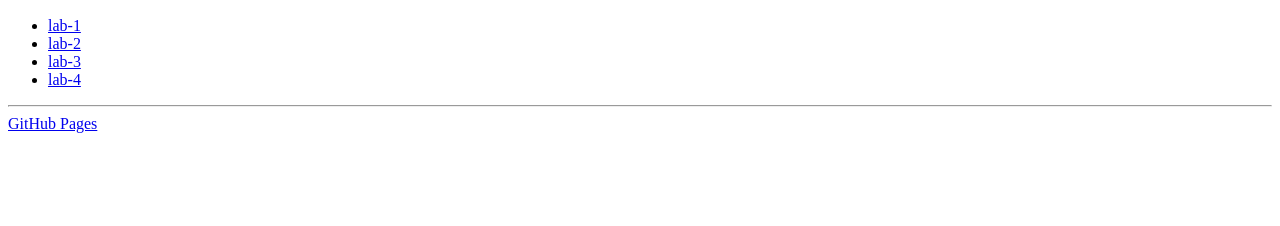
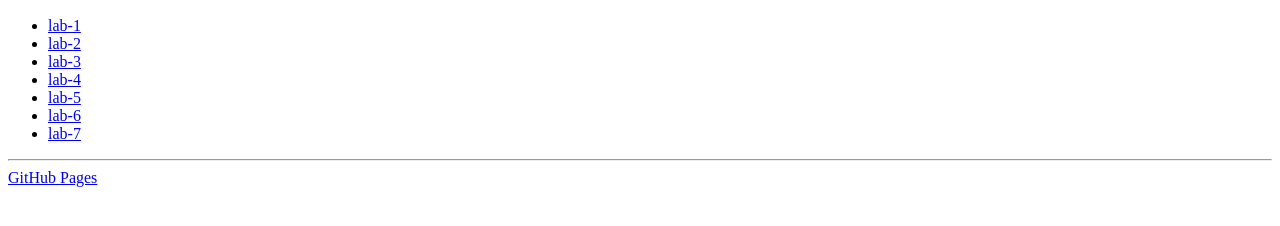
Before and after one commit to ScoutTeodor/ScoutTeodor.github.io, a plain HTML site: page index.html in a window 1280 px wide. Shown: the part 110-336 px from the top of the page. Drawn offline with Linux system fonts and the light colour scheme.

Commit message:
fix: update index.html
added links to labs from 4 to 7

```diff
--- a/index.html
+++ b/index.html
@@ -19,6 +19,9 @@
         <li><a href="lab-2.html">lab-2</a></li>
         <li><a href="lab-3.html">lab-3</a></li>
         <li><a href="lab-4.html">lab-4</a></li>
+        <li><a href="lab-5.html">lab-5</a></li>
+        <li><a href="lab-6.html">lab-6</a></li>
+        <li><a href="lab-7.html">lab-7</a></li>
     </ul>
 </div>
 <footer>
```
